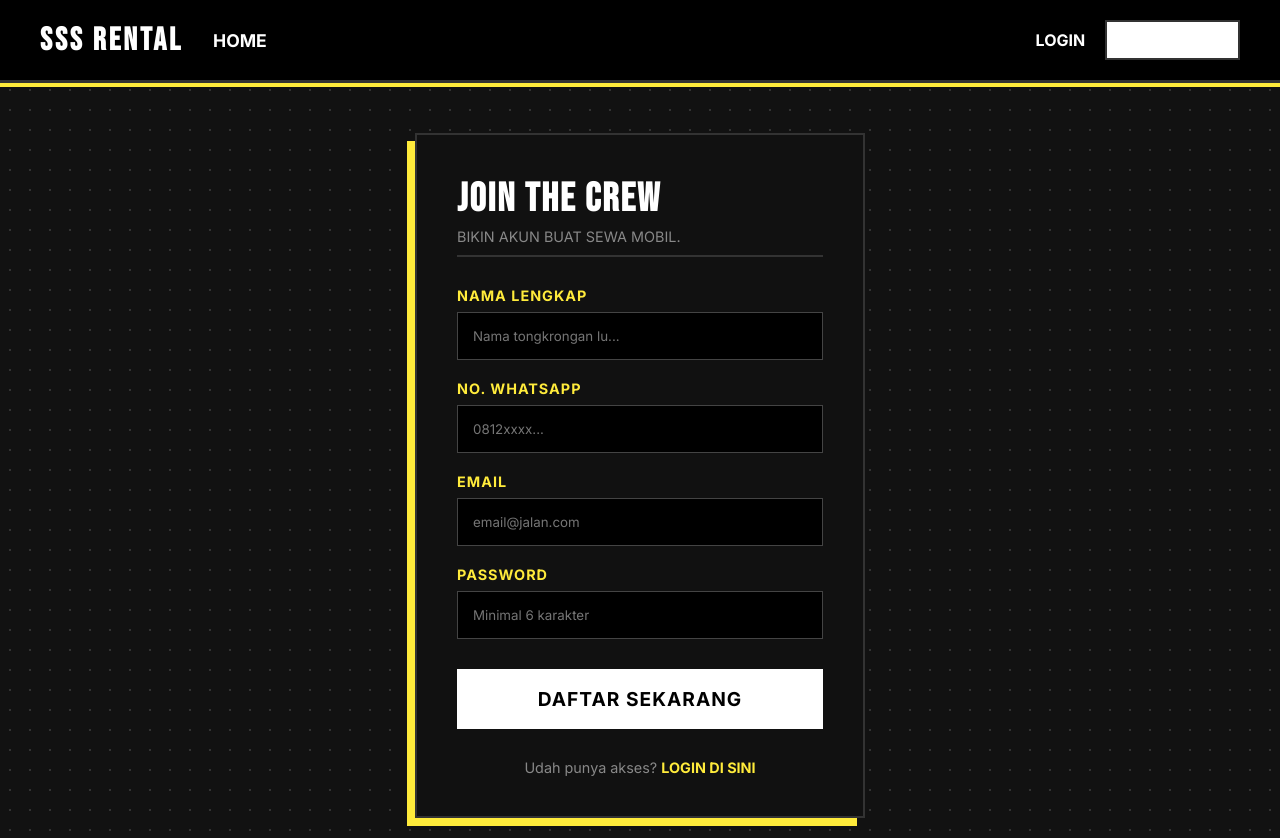
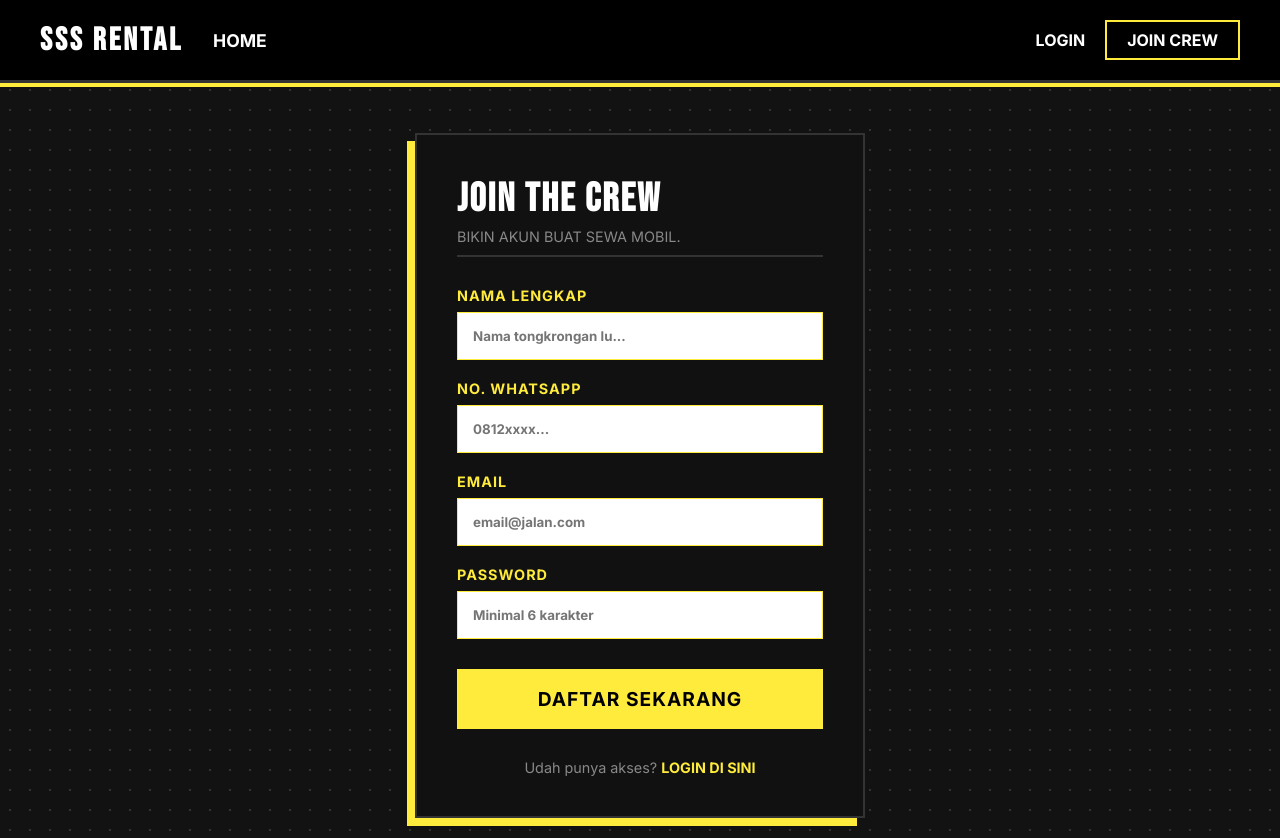
Before and after one commit to eanboyss/sss-rental-mobil, a React app in the folder rental-mobil/frontend/: page /register in a window 1280 px wide. Built offline with nearby package versions, Linux system fonts and the light colour scheme; the HTML template or start-up script is replaced by a standard one.

Commit message:
style: benerin warna tombol join crew di navbar biar teksnya kebaca

```diff
--- a/rental-mobil/frontend/src/components/Navbar.jsx
+++ b/rental-mobil/frontend/src/components/Navbar.jsx
@@ -80,13 +80,16 @@ const Navbar = () => {
           // TAMPILAN KALAU BELUM LOGIN
           <>
             <Link to="/login" style={{ color: '#fff', textDecoration: 'none', fontWeight: 'bold' }}>LOGIN</Link>
+
+            {/* 👇 INI YANG UDAH DIGANTI BIAR JELAS */}
             <Link to="/register" style={{
-              color: '#000',
-              backgroundColor: '#fff',
+              color: '#fff', // Tulisan diubah jadi putih
+              backgroundColor: 'transparent', // Background putih dihapus
               textDecoration: 'none',
               fontWeight: 'bold',
-              border: '2px solid #333',
-              padding: '8px 20px'
+              border: '2px solid #ffeb3b', // Dikasih border kuning biar masuk tema
+              padding: '8px 20px',
+              textTransform: 'uppercase'
             }}>
               JOIN CREW
             </Link>
--- a/rental-mobil/frontend/src/pages/Register.jsx
+++ b/rental-mobil/frontend/src/pages/Register.jsx
@@ -6,12 +6,10 @@ const Register = () => {
   const [errorMsg, setErrorMsg] = useState('');
   const navigate = useNavigate();
 
-  // FIX: Validasi biar no_hp cuma bisa diisi angka
   const handleInput = (e) => {
     const { name, value } = e.target;
 
     if (name === 'no_hp') {
-      // Ngehapus semua karakter yang BUKAN angka (0-9)
       const hanyaAngka = value.replace(/[^0-9]/g, '');
       setFormData({ ...formData, [name]: hanyaAngka });
     } else {
@@ -43,7 +41,7 @@ const Register = () => {
   return (
     <div style={{ display: 'flex', justifyContent: 'center', alignItems: 'center', minHeight: '80vh', padding: '20px' }}>
 
-      {/* Kotak Register Style Grunge */}
+      {/* Kotak Register dikembalikan ke Style Grunge Asli */}
       <div style={{
         backgroundColor: '#111',
         padding: '40px',
@@ -55,6 +53,7 @@ const Register = () => {
         gap: '20px'
       }}>
 
+        {/* Header "JOIN THE CREW" Balik ke Normal */}
         <div style={{ borderBottom: '2px solid #333', paddingBottom: '10px', marginBottom: '10px' }}>
           <h2 style={{ fontSize: '2.5rem', margin: 0, color: '#fff' }}>JOIN THE CREW</h2>
           <p style={{ color: '#888', margin: '5px 0 0 0', textTransform: 'uppercase', fontSize: '0.9rem' }}>Bikin Akun Buat Sewa Mobil.</p>
@@ -64,32 +63,33 @@ const Register = () => {
 
         <form onSubmit={handleRegister} style={{ display: 'flex', flexDirection: 'column', gap: '20px' }}>
 
-          {/* NAMA LENGKAP */}
+          {/* NAMA LENGKAP - Kotak Putih Teks Hitam Biar Jelas */}
           <div style={{ display: 'flex', flexDirection: 'column', gap: '8px' }}>
             <label style={{ color: '#ffeb3b', fontWeight: 'bold', fontSize: '0.9rem', letterSpacing: '1px' }}>NAMA LENGKAP</label>
             <input
               type="text"
               name="nama"
               placeholder="Nama tongkrongan lu..."
+              value={formData.nama}
               onChange={handleInput}
               required
-              style={{ padding: '15px', backgroundColor: '#000', color: '#fff', border: '1px solid #444', outline: 'none' }}
+              style={{ padding: '15px', backgroundColor: '#fff', color: '#000', border: '1px solid #ffeb3b', outline: 'none', fontWeight: 'bold' }}
             />
           </div>
 
-          {/* NO. WHATSAPP (Udah dibenerin cuma bisa angka) */}
+          {/* NO. WHATSAPP */}
            <div style={{ display: 'flex', flexDirection: 'column', gap: '8px' }}>
             <label style={{ color: '#ffeb3b', fontWeight: 'bold', fontSize: '0.9rem', letterSpacing: '1px' }}>NO. WHATSAPP</label>
             <input
               type="tel"
               name="no_hp"
               placeholder="0812xxxx..."
-              value={formData.no_hp} // <-- Ini penting biar efek regex-nya keliatan di layar
+              value={formData.no_hp}
               onChange={handleInput}
               required
-              inputMode="numeric" // <-- Biar di HP otomatis muncul numpad
+              inputMode="numeric"
               pattern="[0-9]*"
-              style={{ padding: '15px', backgroundColor: '#000', color: '#fff', border: '1px solid #444', outline: 'none' }}
+              style={{ padding: '15px', backgroundColor: '#fff', color: '#000', border: '1px solid #ffeb3b', outline: 'none', fontWeight: 'bold' }}
             />
           </div>
 
@@ -100,9 +100,10 @@ const Register = () => {
               type="email"
               name="email"
               placeholder="email@jalan.com"
+              value={formData.email}
               onChange={handleInput}
               required
-              style={{ padding: '15px', backgroundColor: '#000', color: '#fff', border: '1px solid #444', outline: 'none' }}
+              style={{ padding: '15px', backgroundColor: '#fff', color: '#000', border: '1px solid #ffeb3b', outline: 'none', fontWeight: 'bold' }}
             />
           </div>
 
@@ -113,15 +114,16 @@ const Register = () => {
               type="password"
               name="password"
               placeholder="Minimal 6 karakter"
+              value={formData.password}
               onChange={handleInput}
               required
-              style={{ padding: '15px', backgroundColor: '#000', color: '#fff', border: '1px solid #444', outline: 'none' }}
+              style={{ padding: '15px', backgroundColor: '#fff', color: '#000', border: '1px solid #ffeb3b', outline: 'none', fontWeight: 'bold' }}
             />
           </div>
 
           <button type="submit" style={{
             padding: '18px',
-            backgroundColor: '#fff',
+            backgroundColor: '#ffeb3b',
             color: '#000',
             border: 'none',
             fontWeight: '900',
```
